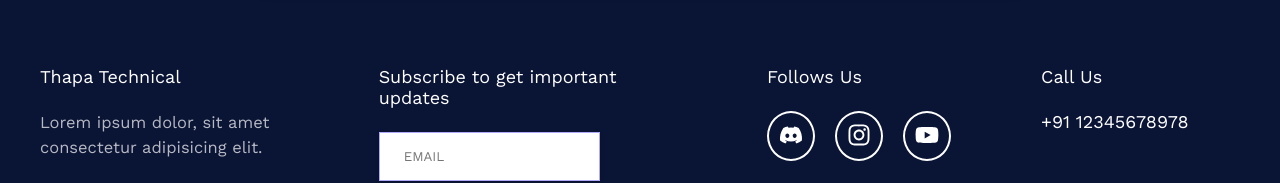
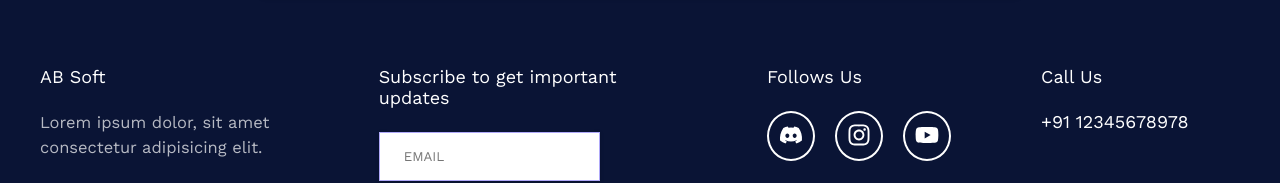
Before and after one commit to amit-bourai/vitereactwebsite, a React (Vite) app: page / in a window 1280 px wide. Shown: the part 2291-2474 px from the top of the page. Built offline with nearby package versions, Linux system fonts and the light colour scheme; no server answers.

Commit message:
Update Footer.jsx

```diff
--- a/src/components/Footer.jsx
+++ b/src/components/Footer.jsx
@@ -27,7 +27,7 @@ const Footer = () => {
       <footer>
         <div className="container grid grid-four-column">
           <div className="footer-about">
-            <h3>Thapa Technical</h3>
+            <h3>AB Soft</h3>
             <p>Lorem ipsum dolor, sit amet consectetur adipisicing elit.</p>
           </div>
 
```
